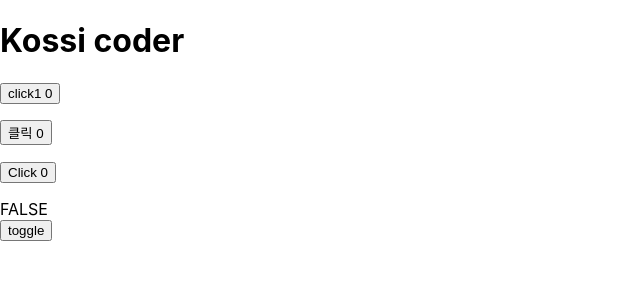
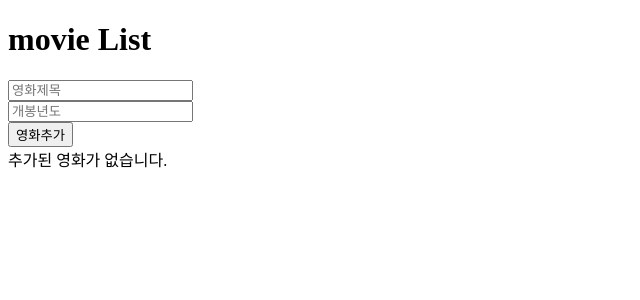
Before and after one commit to yjh-1008/ReactBasic, a React (Create React App) app: page / in a window 1280 px wide. Shown: the top 300 px of the page, without its empty margins (0-640 px from the left). Built offline with nearby package versions, Linux system fonts and the light colour scheme.

Commit message:
반복문, 영화 삭제, 추가

```diff
--- a/src/App.js
+++ b/src/App.js
@@ -1,26 +1,35 @@
 import { render } from '@testing-library/react';
 import React, {useState,useEffect}from'react';
 import Counter from './componets/Counter.js';
+import Movie from './componets/Movie.js';
+import MovieForm from './componets/MovieForm';
 function App() {
-  const[buttonName, setButtonName]= useState('클릭');
-  const [condition, setCondition]= useState(false);
-  const toggle=()=>{
-    setCondition(!condition);
+  const [movies,setMovies]= useState([]);
+  const removeMovie=(id)=>{
+    setMovies(movies.filter(movie=>{
+      return movie.id!==id;
+    }))
   };
-  useEffect(()=>{
-    console.log(condition);
-  },[condition]);
-  const renderCondition=(condition
-  ?'TRUE'
-  :'FALSE');
+  const renderMovies = movies.length?movies.map(movie =>{
+    return(
+      <Movie
+      movie={movie}
+      key={movie.id}
+      removeMovie={removeMovie}
+      />
+    );
+  }):'추가된 영화가 없습니다.';
+  const addMovie=(movie)=>{
+    setMovies([
+      ...movies,
+      movie
+    ]);
+  };
    return(
-   <div class="App">
-   <h1>Kossi coder</h1>
-  <Counter click="click1"/>
-  <Counter click={buttonName}/>
-  <Counter/>
-  <div>  {renderCondition}</div>
-  <button onClick={toggle}>toggle</button>
+   <div className="App">
+   <h1>movie List</h1>
+   <MovieForm addMovie={addMovie}/>
+   {renderMovies}
   </div>
  );
 }
--- /dev/null
+++ b/src/componets/Movie.js
@@ -0,0 +1,21 @@
+import React from 'react';
+
+const Movie=({movie,removeMovie})=>{
+    return(
+    <div className="movie">
+      <div className="movie-title">
+          {movie.title}
+            <span className="movie-year">
+            {movie.year}
+            </span>
+        </div>
+        <div>
+              <button onClick={()=>removeMovie(movie.id)}>
+                  삭제
+                </button>
+        </div>
+    </div>
+    );
+}
+
+export default Movie;
--- /dev/null
+++ b/src/componets/MovieForm.js
@@ -0,0 +1,40 @@
+import React,{useState,useEffect} from 'react';
+
+const MovieForm=({addMovie})=>{
+    const [title, setTitle]= useState('');
+  const [year, setYear]= useState('');
+
+  const resetForm=()=>{
+    setTitle('');
+    setYear('');
+  }
+  const onSubmit=(event)=>{
+    event.preventDefault();
+    addMovie({
+        id:Date.now(),
+        title:title,
+        year:year,
+    });
+    resetForm();
+  };
+
+   return(
+   <form onSubmit={onSubmit}>
+    <input
+      type="text"
+      value={title}
+      placeholder="영화제목"
+      onChange={e=>setTitle(e.target.value)}
+      ></input><br/>
+    <input
+      type="text"
+      value={year}
+      placeholder="개봉년도"
+      onChange={e=>setYear(e.target.value)}
+      ></input><br/>
+      <button type="submit">영화추가</button>
+   </form>
+ );
+};
+
+export default MovieForm;
--- a/src/index.css
+++ b/src/index.css
@@ -1,13 +1,17 @@
-body {
-  margin: 0;
-  font-family: -apple-system, BlinkMacSystemFont, 'Segoe UI', 'Roboto', 'Oxygen',
-    'Ubuntu', 'Cantarell', 'Fira Sans', 'Droid Sans', 'Helvetica Neue',
-    sans-serif;
-  -webkit-font-smoothing: antialiased;
-  -moz-osx-font-smoothing: grayscale;
+.movie{
+  display:flex;
+  align-items: center;
+  border :1px solid gray;
+  border-radius: 5px;
+  padding :5px;
+  margin-bottom:5px;
 }
 
-code {
-  font-family: source-code-pro, Menlo, Monaco, Consolas, 'Courier New',
-    monospace;
+.movie .movie-title{
+  flex-grow:1;
 }
+
+.movie .movie-year{
+  font-size: 0.5rem;
+  color:red;
+}
```
